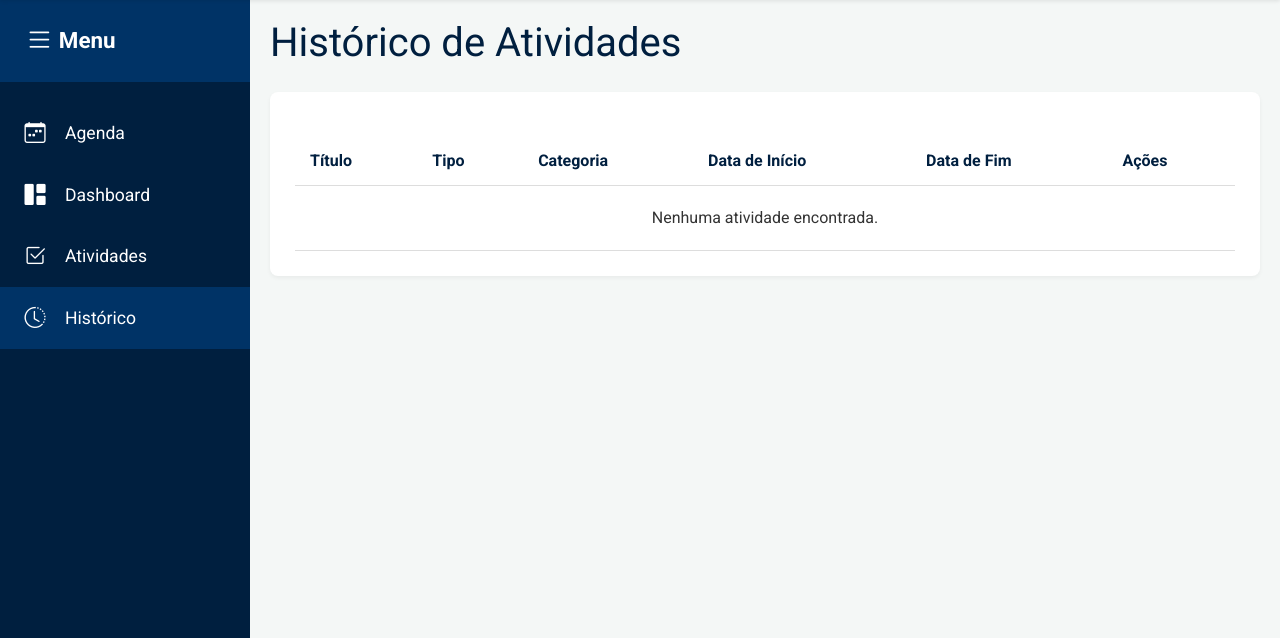
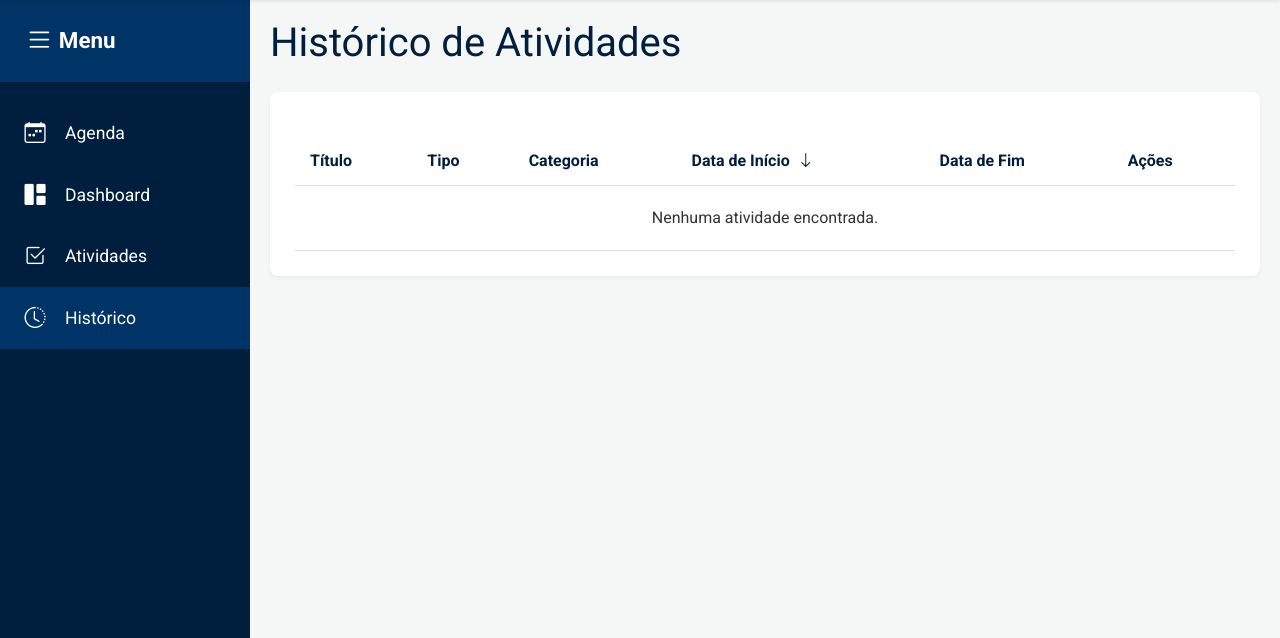
Before and after one commit to Darkyelino/Trabs-Engenharia-Software, a Django app: page /historico/ in a window 1280 px wide. Shown: the part 81-719 px from the top of the page. Run offline with Django 5.2, Linux system fonts and the light colour scheme; the visitor is signed in with stand-in values (Sample User, id 1); data that the repository does not hold is empty.

```diff
--- a/webgenda/agenda/views.py
+++ b/webgenda/agenda/views.py
@@ -605,7 +605,19 @@ def historico_view(request):
             'url_edicao': reverse('editar_atividade_administracao', args=[ativ.pk])
         })
 
-    todas_as_atividades.sort(key=itemgetter('data_inicio'), reverse=True)
+    sort_by = request.GET.get('sort', 'data_inicio')
+    direction = request.GET.get('direction', 'desc')
+
+    if direction not in ['asc', 'desc']:
+        direction = 'desc'
+
+    sort_key = sort_by
+    if sort_key == 'tipo':
+        sort_key = 'tipo_geral'
+    elif sort_key == 'categoria':
+        sort_key = 'categoria'
+
+    todas_as_atividades.sort(key=itemgetter(sort_key), reverse=(direction == 'desc'))
 
     paginator = Paginator(todas_as_atividades, 10)
     page_number = request.GET.get('page')
@@ -613,6 +625,8 @@ def historico_view(request):
 
     contexto = {
         'active_page': 'historico',
-        'atividades_paginadas': atividades_paginadas
+        'atividades_paginadas': atividades_paginadas,
+        'current_sort': sort_by,
+        'current_direction': direction,
     }
     return render(request, 'agenda/historico.html', contexto)
--- a/webgenda/static/css/styles.css
+++ b/webgenda/static/css/styles.css
@@ -981,6 +981,22 @@ a {
     background-color: #f8f9fa;
 }
 
+/* Estilos para os cabeçalhos de tabela ordenáveis */
+.history-table thead th a {
+    color: inherit;
+    text-decoration: none;
+    display: flex;
+    align-items: center;
+}
+
+.history-table thead th a:hover {
+    color: var(--light-navy);
+}
+
+.history-table thead th a i {
+    margin-left: 8px;
+}
+
 /* Badges para os tipos de atividade */
 .badge {
     padding: 4px 8px;
--- a/webgenda/templates/agenda/historico.html
+++ b/webgenda/templates/agenda/historico.html
@@ -11,10 +11,30 @@
     <table class="history-table">
         <thead>
             <tr>
-                <th>Título</th>
-                <th>Tipo</th>
-                <th>Categoria</th>
-                <th>Data de Início</th>
+                <th>
+                    <a href="?sort=titulo&direction={% if current_sort == 'titulo' and current_direction == 'asc' %}desc{% else %}asc{% endif %}">
+                        Título
+                        {% if current_sort == 'titulo' %}<i class="bi bi-arrow-{% if current_direction == 'asc' %}up{% else %}down{% endif %}"></i>{% endif %}
+                    </a>
+                </th>
+                <th>
+                    <a href="?sort=tipo&direction={% if current_sort == 'tipo' and current_direction == 'asc' %}desc{% else %}asc{% endif %}">
+                        Tipo
+                        {% if current_sort == 'tipo' %}<i class="bi bi-arrow-{% if current_direction == 'asc' %}up{% else %}down{% endif %}"></i>{% endif %}
+                    </a>
+                </th>
+                <th>
+                    <a href="?sort=categoria&direction={% if current_sort == 'categoria' and current_direction == 'asc' %}desc{% else %}asc{% endif %}">
+                        Categoria
+                        {% if current_sort == 'categoria' %}<i class="bi bi-arrow-{% if current_direction == 'asc' %}up{% else %}down{% endif %}"></i>{% endif %}
+                    </a>
+                </th>
+                <th>
+                    <a href="?sort=data_inicio&direction={% if current_sort == 'data_inicio' and current_direction == 'asc' %}desc{% else %}asc{% endif %}">
+                        Data de Início
+                        {% if current_sort == 'data_inicio' %}<i class="bi bi-arrow-{% if current_direction == 'asc' %}up{% else %}down{% endif %}"></i>{% endif %}
+                    </a>
+                </th>
                 <th>Data de Fim</th>
                 <th>Ações</th>
             </tr>
```
